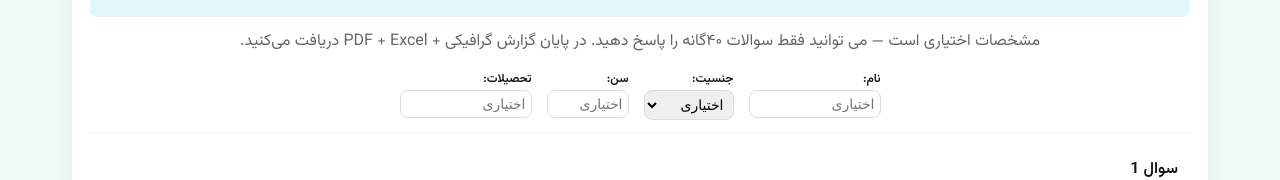
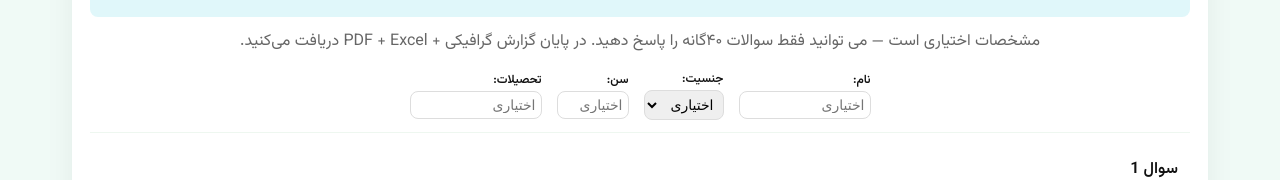
Before and after one commit to somayeazad121/parenting-survey, a plain HTML site: page index.html in a window 1280 px wide. Shown: the part 294-474 px from the top of the page. Drawn offline with nearby package versions, Linux system fonts and the light colour scheme; a script that the page names is missing.

Commit message:
Update index.html

```diff
--- a/index.html
+++ b/index.html
@@ -121,19 +121,18 @@ function shareLink(e) {
     <form id="surveyForm">
 
 
-
-<div style="display: flex; justify-content: center; flex-wrap: wrap; gap: 15px; margin: 10px 0;">
+ <div style="display: flex; justify-content: center; align-items: center; flex-wrap: wrap; gap: 15px; margin: 10px 0;">
 
   <!-- نام -->
-  <div style="display: flex; flex-direction: column; min-width: 120px;">
+  <div style="display: flex; flex-direction: column;">
     <label style="font-size: 12px; margin-bottom: 2px;">نام:</label>
     <input name="name" type="text" placeholder="اختیاری" style="font-size: 14px; padding: 5px; width: 120px;">
   </div>
 
   <!-- جنسیت -->
-  <div style="display: flex; flex-direction: column; min-width: 90px;">
+  <div style="display: flex; flex-direction: column;">
     <label style="font-size: 12px; margin-bottom: 2px;">جنسیت:</label>
-    <select name="gender" style="font-size: 14px; padding: 5px; width: 90px;">
+    <select name="gender" style="font-size: 14px; padding: 5px; width: 80px;">
       <option value="">اختیاری</option>
       <option>زن</option>
       <option>مرد</option>
@@ -141,18 +140,19 @@ function shareLink(e) {
   </div>
 
   <!-- سن -->
-  <div style="display: flex; flex-direction: column; min-width: 70px;">
+  <div style="display: flex; flex-direction: column;">
     <label style="font-size: 12px; margin-bottom: 2px;">سن:</label>
-    <input name="age" type="number" min="0" placeholder="اختیاری" style="font-size: 14px; padding: 5px; width: 70px;">
+    <input name="age" type="number" min="0" placeholder="اختیاری" style="font-size: 14px; padding: 5px; width: 60px;">
   </div>
 
   <!-- تحصیلات -->
-  <div style="display: flex; flex-direction: column; min-width: 120px;">
+  <div style="display: flex; flex-direction: column;">
     <label style="font-size: 12px; margin-bottom: 2px;">تحصیلات:</label>
     <input name="education" type="text" placeholder="اختیاری" style="font-size: 14px; padding: 5px; width: 120px;">
   </div>
 
 </div>
+
 
 
 
```
